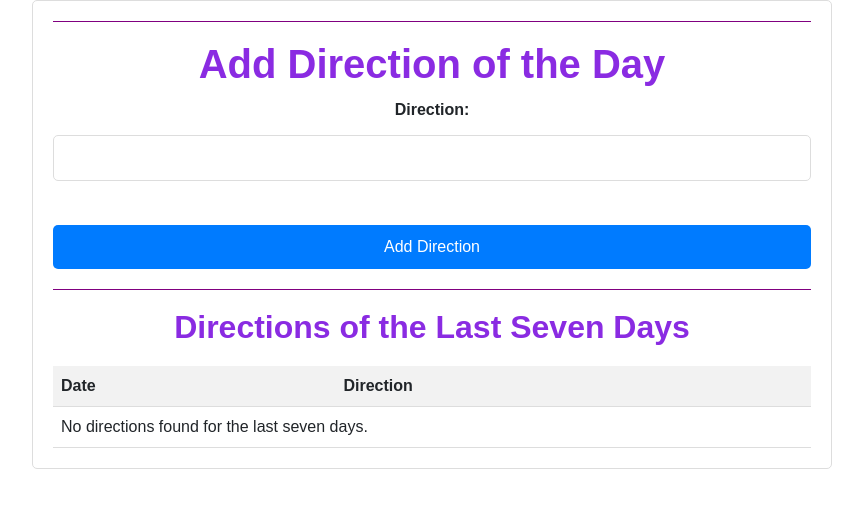
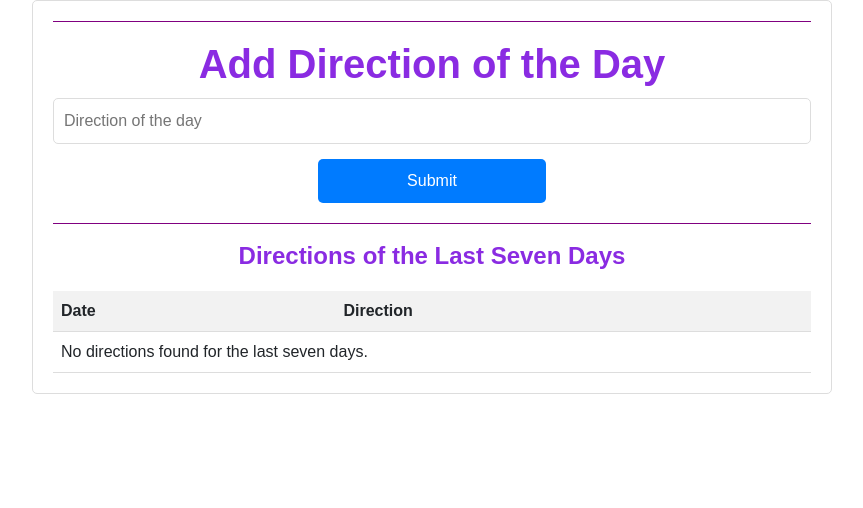
Before and after one commit to Avishka217/ProductivityHack, a PHP site: page /directionday.php in a window 1280 px wide. Shown: the part 56-564 px from the top of the page, without its empty margins (208-1071 px from the left). Run offline with PHP 8.4, Linux system fonts and the light colour scheme; data that the repository does not hold is empty.

Commit message:
changes in styles

```diff
--- a/directionday.php
+++ b/directionday.php
@@ -179,6 +179,12 @@ $conn->close();
     th {
       background-color: #f2f2f2;
     }
+
+    #submitBtn {
+      width: 30%;
+      display: block;
+      margin: 0 auto;
+    }
   </style>
 </head>
 
@@ -189,13 +195,13 @@ $conn->close();
   <div class="container">
     <h1>Add Direction of the Day</h1>
     <form action="" method="post">
-      <label for="direction">Direction:</label>
-      <input type="text" name="direction" id="direction" required>
-      <br>
-      <button type="submit" id="submitBtn">Add Direction</button>
+
+      <input type="text" name="direction" id="direction" placeholder="Direction of the day" required>
+
+      <button type="submit" id="submitBtn">Submit</button>
     </form>
 
-    <h2>Directions of the Last Seven Days</h2>
+    <h4>Directions of the Last Seven Days</h4>
     <table>
       <thead>
         <tr>
@@ -211,7 +217,7 @@ $conn->close();
     <div id="editModal" class="modal">
       <div class="modal-content">
         <span class="close">&times;</span>
-        <h2>Edit Direction</h2>
+        <h4>Edit Direction</h4>
         <form id="editForm" action="" method="post">
           <input type="hidden" id="editDirectionId" name="edit_direction_id">
           <label for="editDirection">Direction:</label>
```
